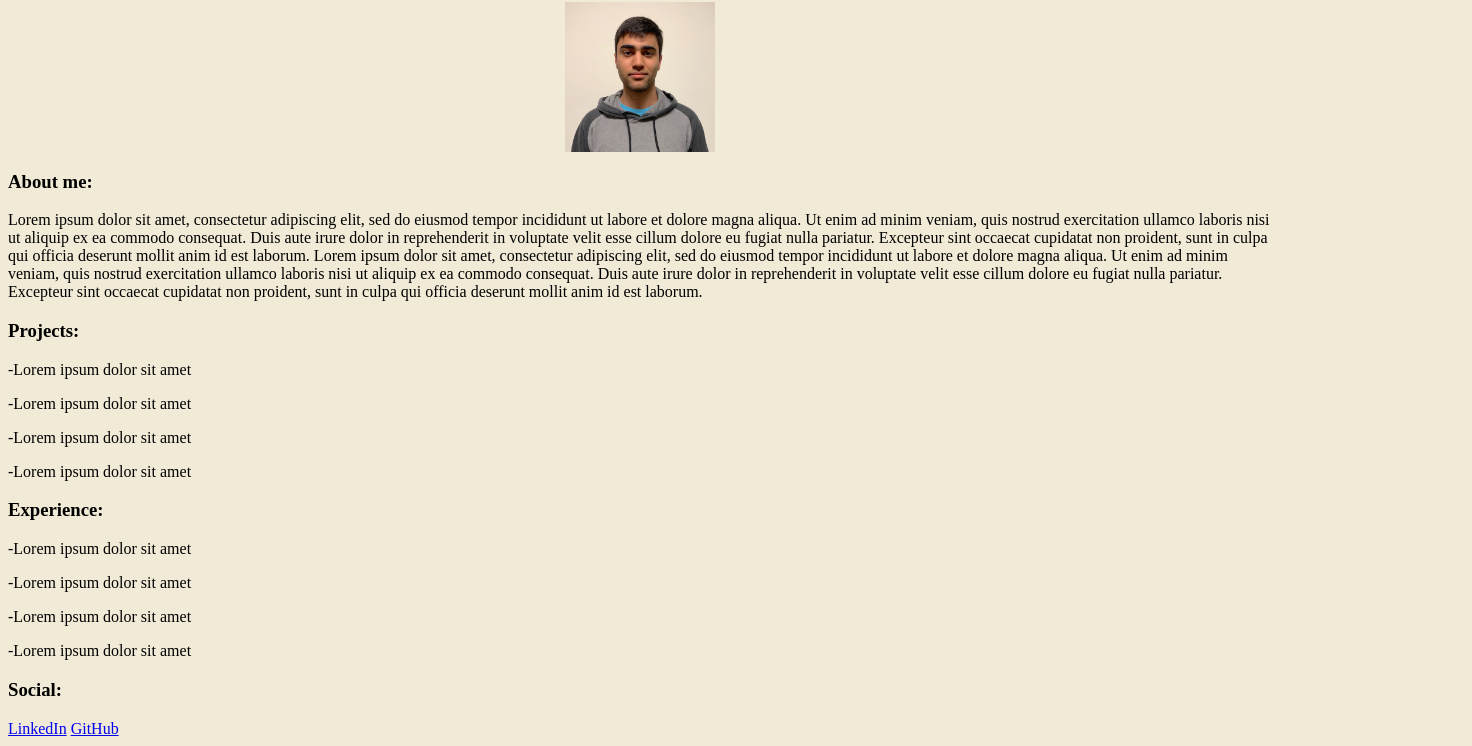
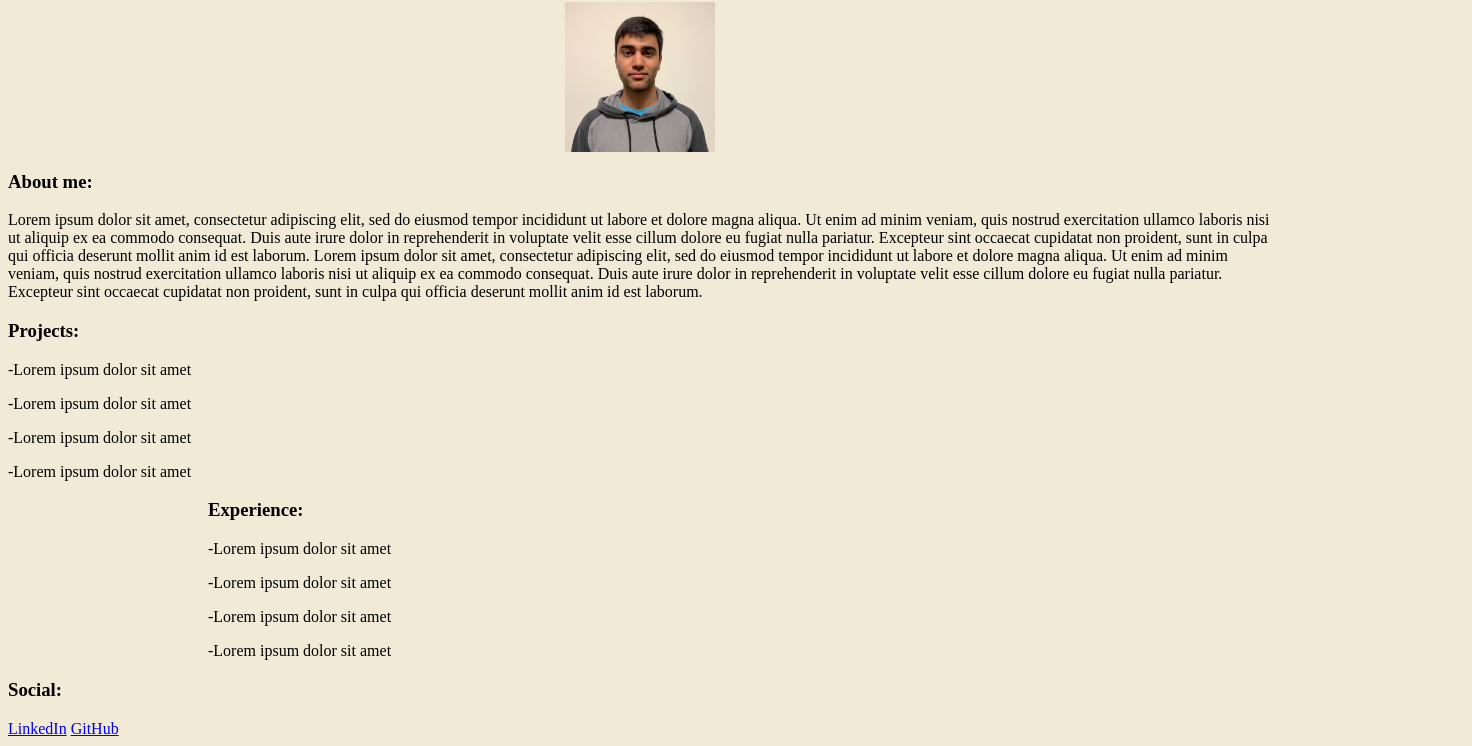
Before and after one commit to dbharadwa/dbharadwa.github.io, a plain HTML site: page index.html in a window 1280 px wide. Shown: the part 78-824 px from the top of the page, 1472 px wide, since content can reach past the window. Drawn offline with Linux system fonts and the light colour scheme.

Commit message:
fourth commit

```diff
--- a/styles.css
+++ b/styles.css
@@ -12,3 +12,9 @@ img {
     text-align: center;
     margin: auto;
 }
+
+#experience {
+    margin: auto;
+    position: relative;
+    left: 200px;
+}
```
